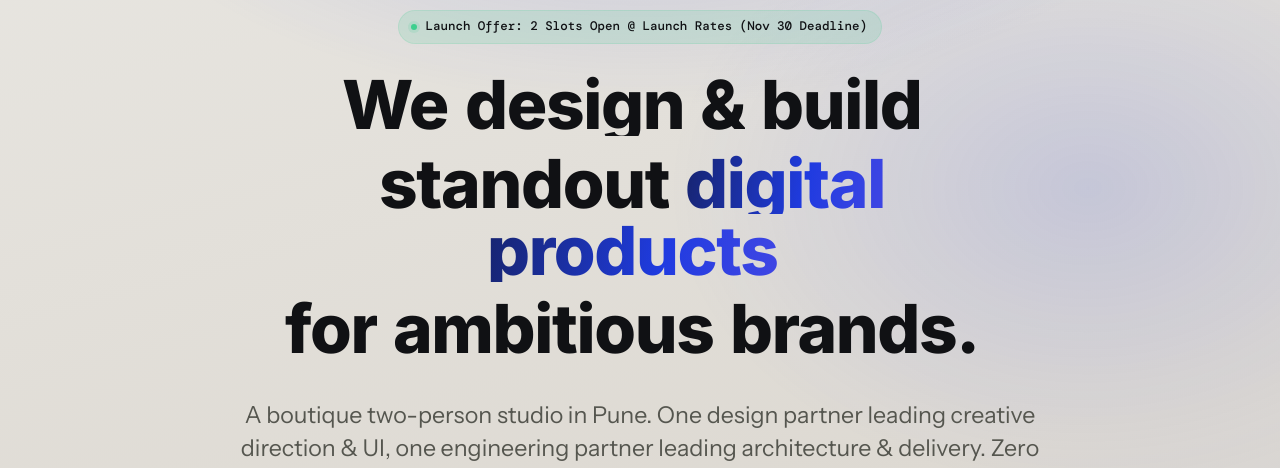
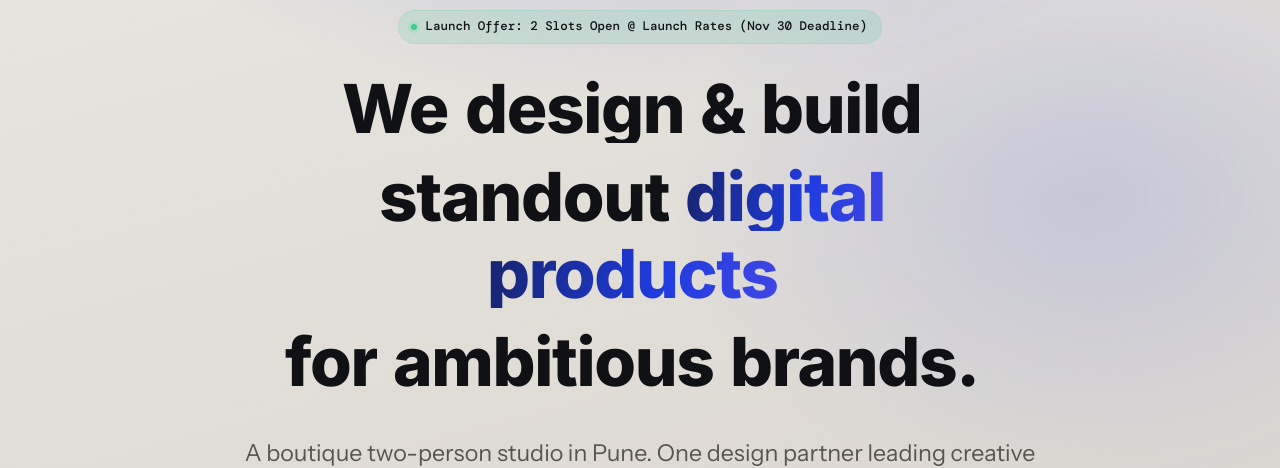
Before and after one commit to shanzxt/DailyGrit, a React (Vite) app: page / in a window 1280 px wide. Shown: the part 185-653 px from the top of the page. Built offline with nearby package versions, Linux system fonts and the light colour scheme; no server answers.

Commit message:
your commit message

```diff
--- a/src/components/Hero.css
+++ b/src/components/Hero.css
@@ -43,6 +43,10 @@
   line-height: 0.9;
   max-width: 17ch;
   text-align: center;
+}
+.hero-head span {
+  display: inline-block;
+  line-height: 1;
 }
 .hero-line { display: block; overflow: visible; padding-block: 0.08em; }
 .hero-word { display: inline-block; overflow: hidden; margin-right: 0.24em; }
```
